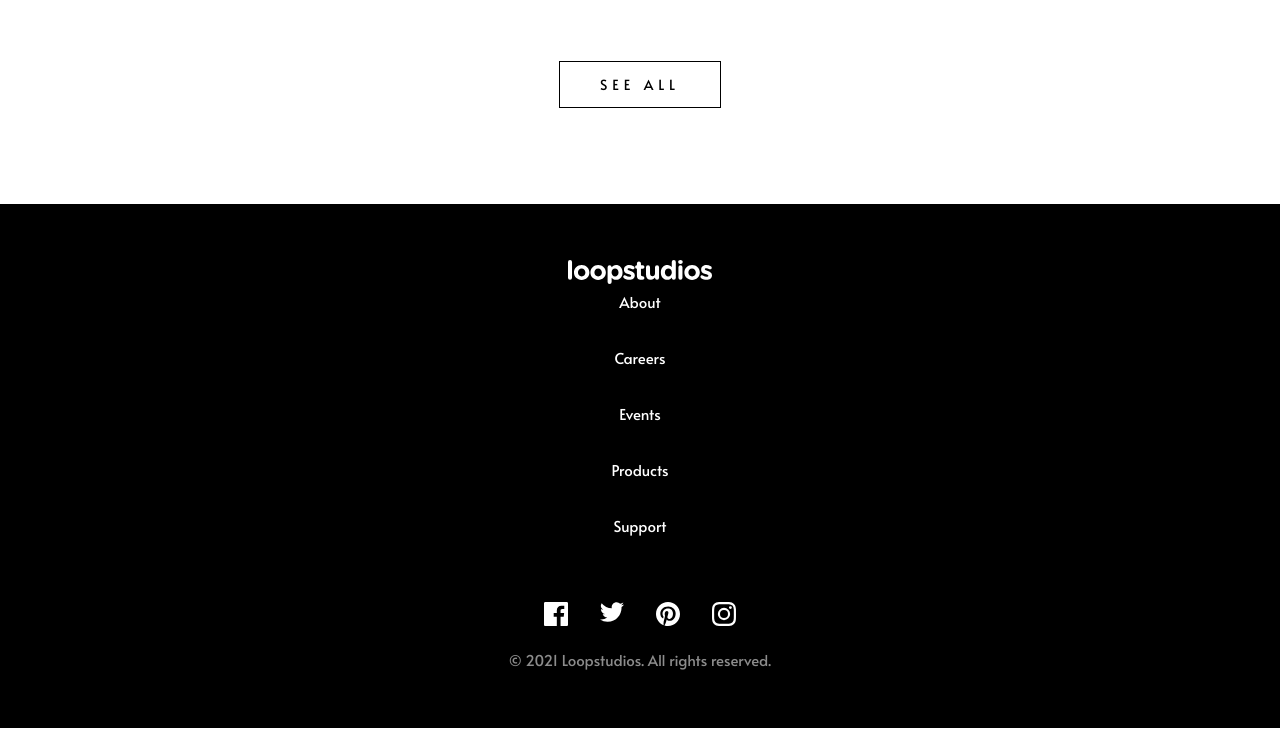
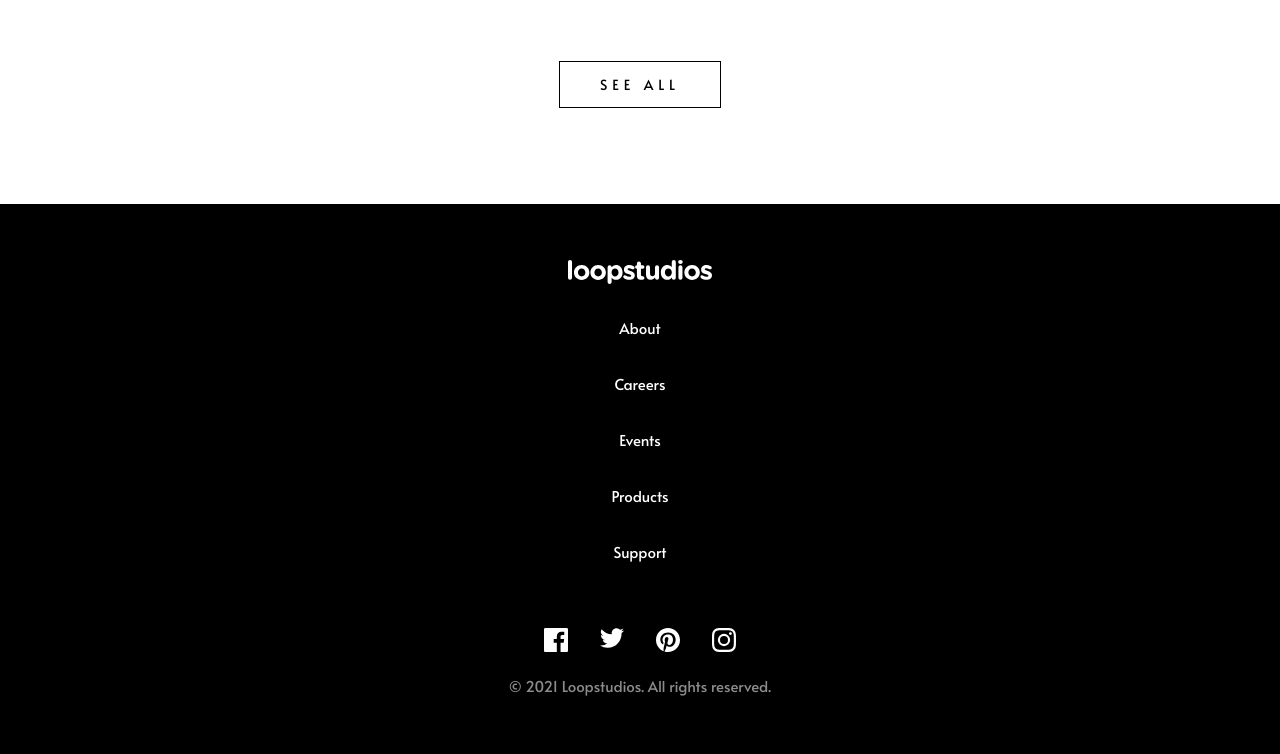
Before and after one commit to 4mcking/loopstudios-page, a plain HTML site: page index.html in a window 1280 px wide. Shown: the part 3089-3843 px from the top of the page. Before the commit the page ends 3817 px from the top, so only its background shows below. Drawn offline with Linux system fonts and the light colour scheme.

Commit message:
modified css

```diff
--- a/style.css
+++ b/style.css
@@ -223,6 +223,20 @@ footer {
 
 .copyright {
   color: var(--dark-gray);
+}
+
+/* Mobile styles (default) */
+@media (max-width: 1439px) {
+  .footer-left {
+    display: flex;
+    flex-direction: column;
+    align-items: center;
+    margin-bottom: 2rem; /* Adjust this value as needed */
+  }
+
+  .footer-left .logo {
+    margin-bottom: 2rem; /* Adjust this value as needed */
+  }
 }
 
 /* Desktop styles */
```
